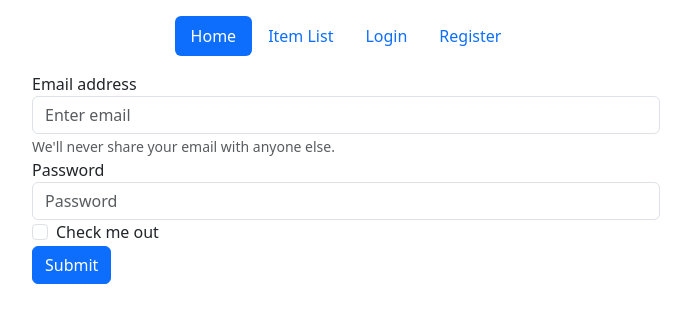
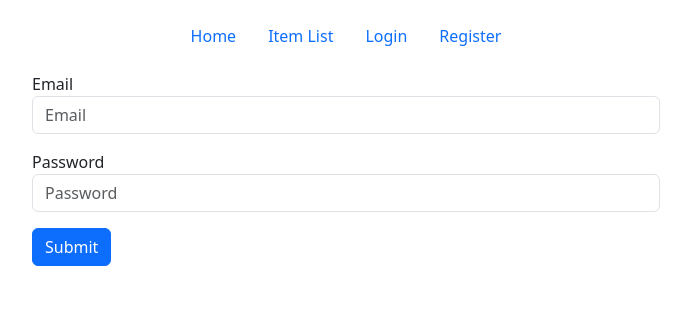
Before and after one commit to Oybekjon/items-project-demo, an Angular app: page /login in a window 1280 px wide. Shown: the top 322 px of the page, without its empty margins (294-985 px from the left). Built offline with nearby package versions, Linux system fonts and the light colour scheme.

Commit message:
some changes

```diff
--- a/src/app/components/header/header.component.html
+++ b/src/app/components/header/header.component.html
@@ -1,7 +1,7 @@
 <div class="container">
     <header class="d-flex justify-content-center py-3">
       <ul class="nav nav-pills">
-        <li class="nav-item"><a href="#" class="nav-link active" aria-current="page" [routerLink]="['/home']">Home</a></li>
+        <li class="nav-item"><a href="#" class="nav-link" [routerLink]="['/home']">Home</a></li>
         <li class="nav-item"><a href="#" class="nav-link" [routerLink]="['/item-list']">Item List</a></li>
         <li class="nav-item"><a href="#" class="nav-link" [routerLink]="['/login']">Login</a></li>
         <li class="nav-item"><a href="#" class="nav-link" [routerLink]="['/register']">Register</a></li>
--- a/src/app/components/home/home.component.html
+++ b/src/app/components/home/home.component.html
@@ -1 +1,3 @@
-<p>home works!</p>
+<div class="text-center">
+    <p>Home Works</p>
+</div>
--- a/src/app/components/item-list/item-list.component.html
+++ b/src/app/components/item-list/item-list.component.html
@@ -1 +1,19 @@
-<p>item-list works!</p>
+<div>
+
+</div>
+
+<div>
+    <nav aria-label="Page navigation example">
+        <ul class="pagination justify-content-center">
+          <li class="page-item disabled">
+            <a class="page-link">Previous</a>
+          </li>
+          <li class="page-item"><a class="page-link" href="#">1</a></li>
+          <li class="page-item"><a class="page-link" href="#">2</a></li>
+          <li class="page-item"><a class="page-link" href="#">3</a></li>
+          <li class="page-item">
+            <a class="page-link" href="#">Next</a>
+          </li>
+        </ul>
+      </nav>
+</div>
--- a/src/app/components/login/login.component.html
+++ b/src/app/components/login/login.component.html
@@ -2,18 +2,17 @@
     <div class="col col-lg-6">
         <form>
             <div class="form-group">
-              <label for="exampleInputEmail1">Email address</label>
-              <input type="email" class="form-control" id="exampleInputEmail1" aria-describedby="emailHelp" placeholder="Enter email">
-              <small id="emailHelp" class="form-text text-muted">We'll never share your email with anyone else.</small>
+              <div class="col-md-12 mb-3">
+                <label for="validationDefault03">Email</label>
+                <input type="email" class="form-control" id="validationDefault03" placeholder="Email" required>
+              </div>
+              <div class="col-md-12 mb-3">
+                <label for="validationDefault04">Password</label>
+                <input type="password" class="form-control" id="validationDefault04" placeholder="Password" required>
+              </div>
+
             </div>
-            <div class="form-group">
-              <label for="exampleInputPassword1">Password</label>
-              <input type="password" class="form-control" id="exampleInputPassword1" placeholder="Password">
-            </div>
-            <div class="form-group form-check">
-              <input type="checkbox" class="form-check-input" id="exampleCheck1">
-              <label class="form-check-label" for="exampleCheck1">Check me out</label>
-            </div>
+
             <button type="submit" class="btn btn-primary">Submit</button>
           </form>
     </div>
```
